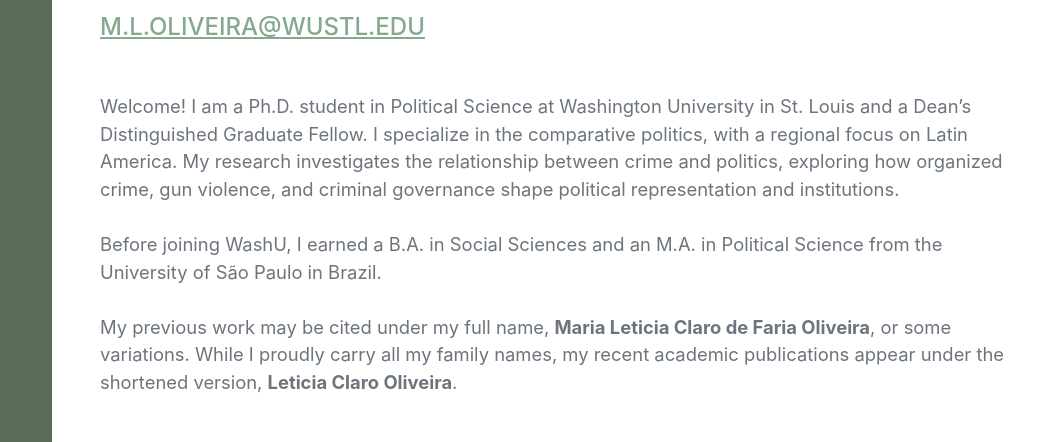
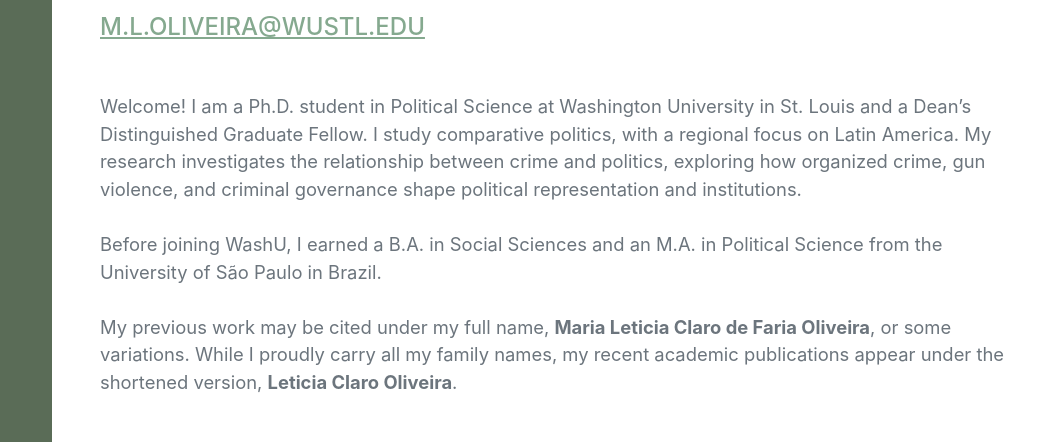
Before and after one commit to claroleticia/claroleticia.github.io, a plain HTML site: page index.html in a window 1280 px wide. Shown: the part 299-741 px from the top of the page, 220-1280 px from the left. Drawn offline with nearby package versions, Linux system fonts and the light colour scheme; a web font is replaced by a local one.

Commit message:
Update index.html

```diff
--- a/index.html
+++ b/index.html
@@ -48,7 +48,7 @@
                         <a href="mailto:m.l.oliveira@wustl.edu">m.l.oliveira@wustl.edu</a>
                     </div>
                     <p class="lead mb-5">Welcome! I am a Ph.D. student in Political Science at Washington University in St. Louis and a Dean’s Distinguished Graduate Fellow.
-                        I specialize in the comparative politics, with a regional focus on Latin America.
+                        I study comparative politics, with a regional focus on Latin America.
                         My research investigates the relationship between crime and politics, exploring how organized crime, gun violence, and criminal governance shape political representation and institutions. <br/><br/>
                         Before joining WashU, I earned a B.A. in Social Sciences and an M.A. in Political Science from the University of São Paulo in Brazil. <br/><br/>
                         My previous work may be cited under my full name, <strong>Maria Leticia Claro de Faria Oliveira</strong>, or some variations.
```
